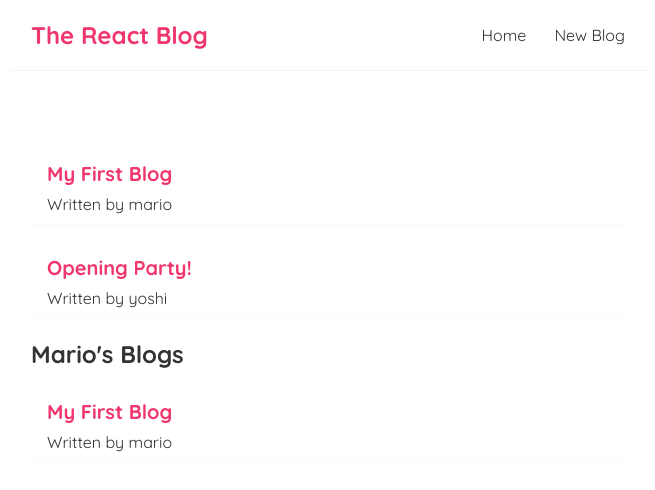
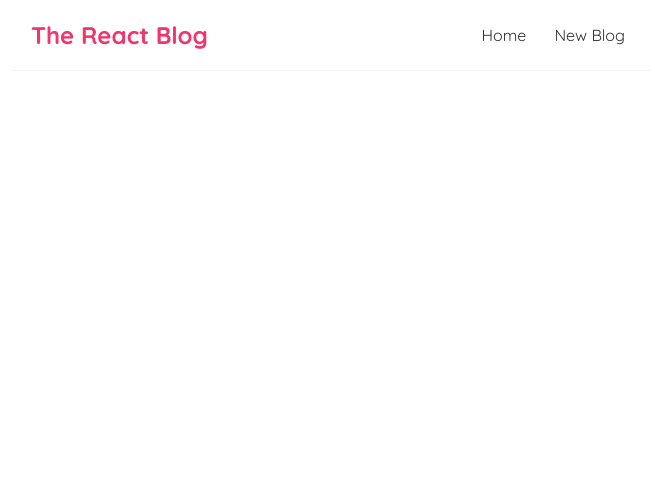
Before and after one commit to JordynCodes/learning-react, a React (Create React App) app in the folder react-blog/: page /blogs/1 in a window 1280 px wide. Shown: the top 490 px of the page, without its empty margins (309-964 px from the left). Built offline with nearby package versions, Linux system fonts and the light colour scheme; data requests are answered from the project's data file; the HTML template or start-up script is replaced by a standard one.

Commit message:
amend routing

```diff
--- a/react-blog/src/App.js
+++ b/react-blog/src/App.js
@@ -1,6 +1,6 @@
 import Navbar from './Navbar'
 import Home from './Home'
-import { BrowserRouter as Router, Route, Switch } from 'react-router-dom';
+import { BrowserRouter as Router, Route, Routes } from 'react-router-dom';
 
 function App() {
   return (
@@ -8,11 +8,9 @@
       <div className="App">
         <Navbar />
         <div className="content">
-          <Switch>
-            <Route path="/">
-              <Home />
-            </Route>
-          </Switch>
+          <Routes>
+            <Route path="/" element={<Home />} />
+          </Routes>
         </div>
       </div>
     </Router>
```
